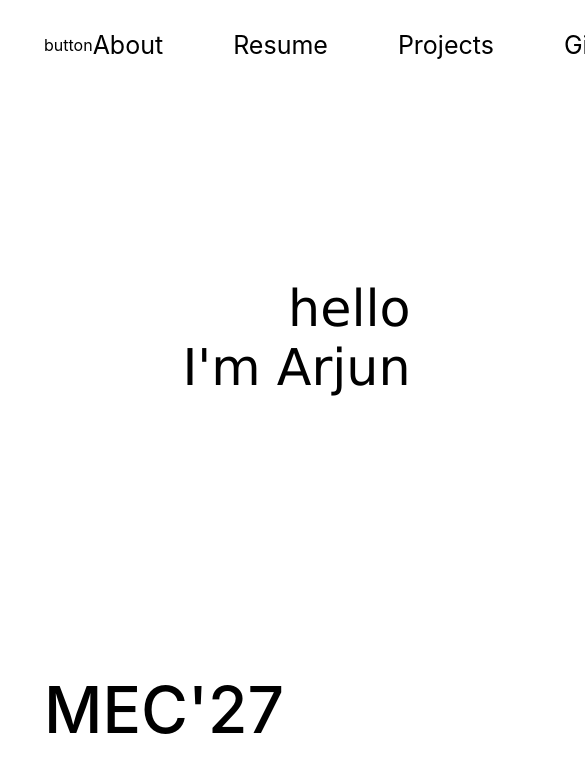
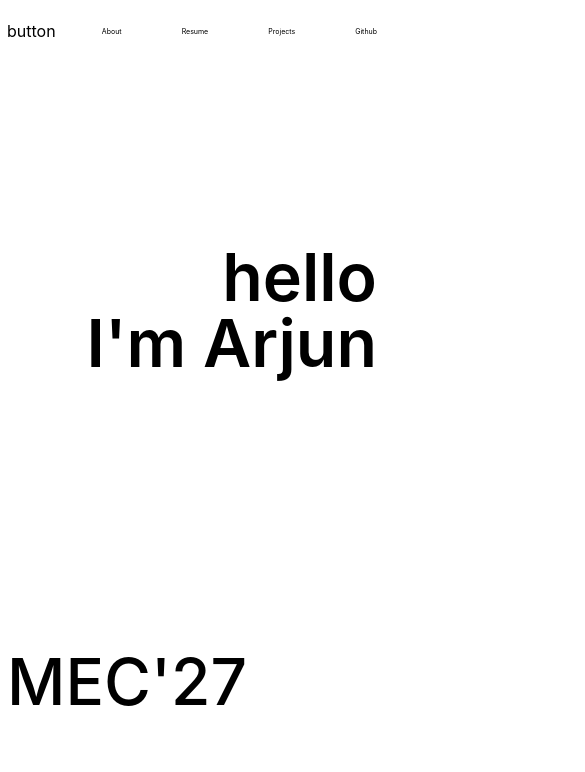
Before and after one commit to 4arjun/portfolio, a React (Create React App) app: page / in a window 390 px wide. Shown: the top 772 px of the page, 585 px wide, since content can reach past the window. Built offline with nearby package versions, Linux system fonts and the light colour scheme.

Commit message:
navbar-responsive

```diff
--- a/src/components/Home.css
+++ b/src/components/Home.css
@@ -1,4 +1,22 @@
+/* Home.css */
 .home-container {
-    padding: 5px 44px;
-    width: 94%;
+    padding: 5px 7px; /* Adjust padding as needed */
+    width: 100%;
+    margin: auto; /* Center the container */
+    max-width: 1400px; /* Set a maximum width if necessary */
+    overflow-x: hidden; /* Prevent horizontal scrolling */
 }
+
+/* Adjust the styles of the inner elements if necessary */
+/* For example, you might reduce their width or adjust margins/paddings */
+.main-container {
+    max-width: calc(100% - 20px); /* Adjust as needed */
+}
+
+.nav-container {
+    max-width: calc(100% - 20px); /* Adjust as needed */
+}
+
+.menu-list {
+    max-width: calc(100% - 20px); /* Adjust as needed */
+}
--- a/src/components/Main.css
+++ b/src/components/Main.css
@@ -1,19 +1,17 @@
-.main-container{
+.main-container {
     height: 60vh;
     width: 100%;
     display: flex;
-    flex-shrink: unset;
-    justify-content: flex-end;
-    text-align: left;
+    justify-content: flex-end; /* Center the content horizontally */
+    align-items: center; /* Center the content vertically */
+    text-align: center;
+}
 
+.main-container p {
+    font-size: 17vw; /* Adjust font size for responsiveness */
+    max-width: 90%; /* Limit the maximum width */
+    font-weight: 570;
+    text-align: right;
+    line-height: 1;
 
-    }
-.main-container p{
-    display: flex;
-    font-size: 13vw;
-    max-width: 1600px;
-    text-align: right;
-    font-family: Verdana, Geneva, Tahoma, sans-serif;
-    font-weight: 510;
-    align-items: center;
 }
--- a/src/components/Nav.css
+++ b/src/components/Nav.css
@@ -2,16 +2,12 @@
     display: flex;
     justify-content: space-between;
     align-items: center;
-    text-align: center;
 }
 
 .menu-list {
     display: flex;
-    justify-content: space-between;
-    gap: 70px;
-    max-width: 1000px;
-    font-size: 25px;
-    font-weight: 400;
+    gap: 60px; /* Reduce the gap between menu items */
+    font-size: 1.8vw;
 }
 .menu-list p {
     position: relative;
```
